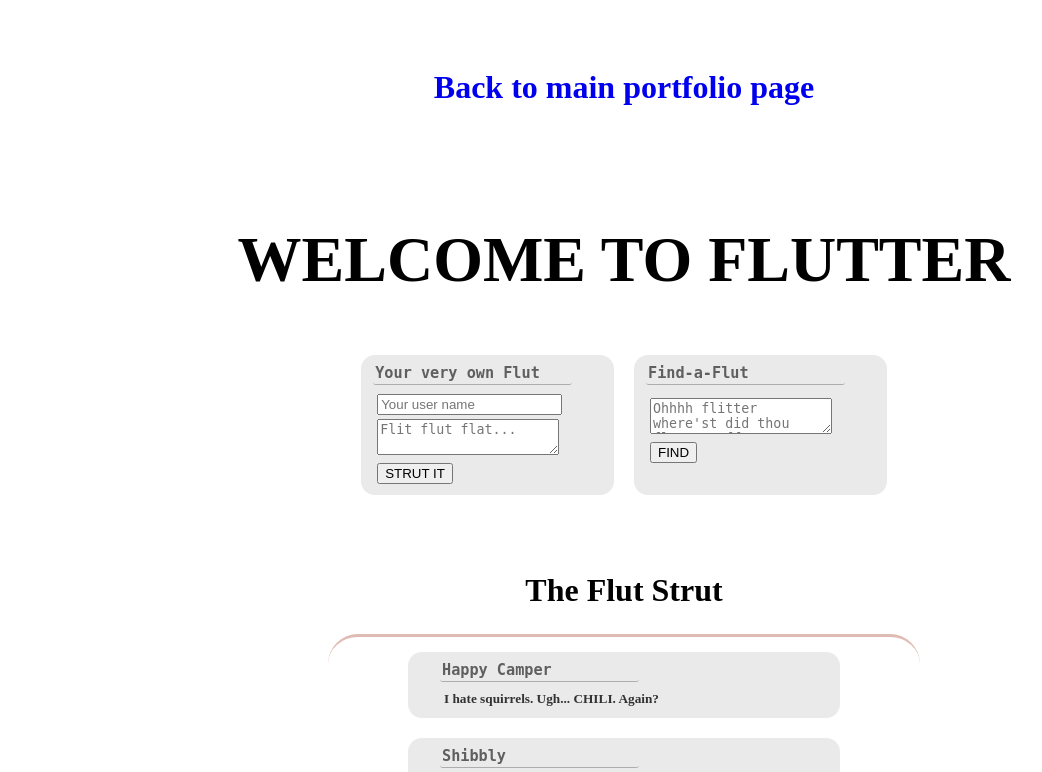
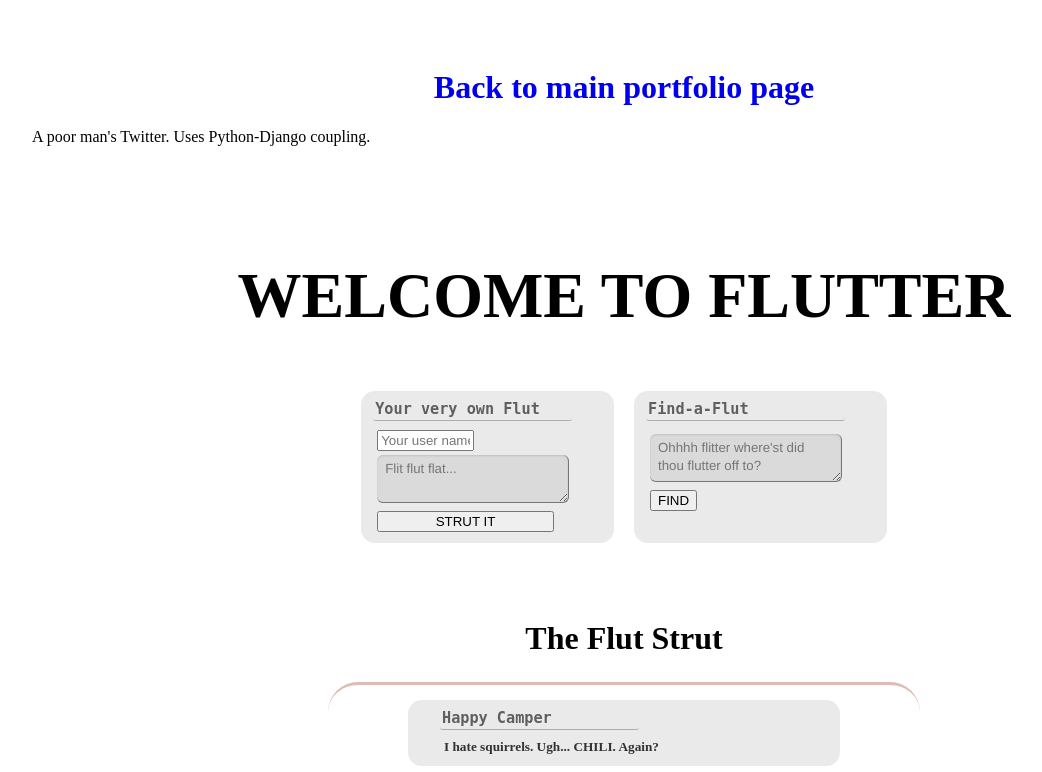
Before and after one commit to bizzcat/flutter, a Django app: page / in a window 1280 px wide. Shown: the top 772 px of the page, without its empty margins (16-1058 px from the left). Run offline with Django 3.2, Linux system fonts and the light colour scheme; data comes from the database, SQL or seed files in the repository.

Commit message:
pretty up inputs

```diff
--- a/flutter/static/flutter/style.css
+++ b/flutter/static/flutter/style.css
@@ -51,7 +51,44 @@ textarea {
   margin: 4px 0px;
 }
 
+textarea {
+  /*margin-top: 10px;
+  margin-left: 50px;
+  width: 500px;
+  height: 100px;*/
+  -moz-border-bottom-colors: none;
+  -moz-border-left-colors: none;
+  -moz-border-right-colors: none;
+  -moz-border-top-colors: none;
+  background: none repeat scroll 0 0 rgba(0, 0, 0, 0.07);
+  border-color: -moz-use-text-color #FFFFFF #FFFFFF -moz-use-text-color;
+  border-image: none;
+  border-radius: 6px 6px 6px 6px;
+  border-style: none solid solid none;
+  border-width: medium 1px 1px medium;
+  box-shadow: 0 1px 2px rgba(0, 0, 0, 0.12) inset;
+  color: #555555;
+  font-family: "Helvetica Neue",Helvetica,Arial,sans-serif;
+  font-size: 1em;
+  line-height: 1.4em;
+  padding: 5px 8px;
+  transition: background-color 0.2s ease 0s;
+}
 
+
+textarea:focus {
+    background: none repeat scroll 0 0 #FFFFFF;
+    outline-width: 0;
+}
+
+.input-username {
+  width: 40%;
+  height: 20%;
+}
+.input-text {
+  width: 80%;
+  height: 40%;
+}
 
 .footer-div {
   border: none;
@@ -66,7 +103,6 @@ textarea {
   width: 40%;
 }
 
-
 #welcome {
   font-size: 4em;
 }
--- a/flutter/templates/flutter/index.html
+++ b/flutter/templates/flutter/index.html
@@ -10,7 +10,10 @@
   </head>
 
   <body>
-    <h1><a href="https://bizzcat.github.io">Back to main portfolio page</a><br><br><br></h1>
+    <h1><a href="https://bizzcat.github.io">Back to main portfolio page</a></h1>
+    <p>A poor man's Twitter. Uses Python-Django coupling.</p>
+
+    <br><br><br>
 
     <h1 id="welcome">WELCOME TO FLUTTER</h1>
 
@@ -21,9 +24,9 @@
           {% csrf_token %}
           <h3>Your very own Flut</h3>
           <h5>
-            <input style="text" name="user_name" placeholder="Your user name"><br>
+            <input style="text" class="input-username" name="user_name" placeholder="Your user name"><br>
             <textarea style="text" name="flut_text" placeholder="Flit flut flat..."></textarea><br>
-            <input type="submit" value="STRUT IT">
+            <input type="submit" class="input-text" value="STRUT IT">
           </h5>
         </form>
       </section>
```
